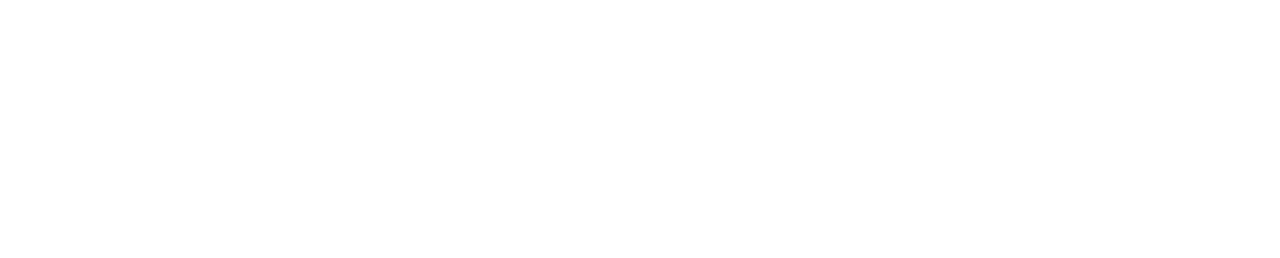
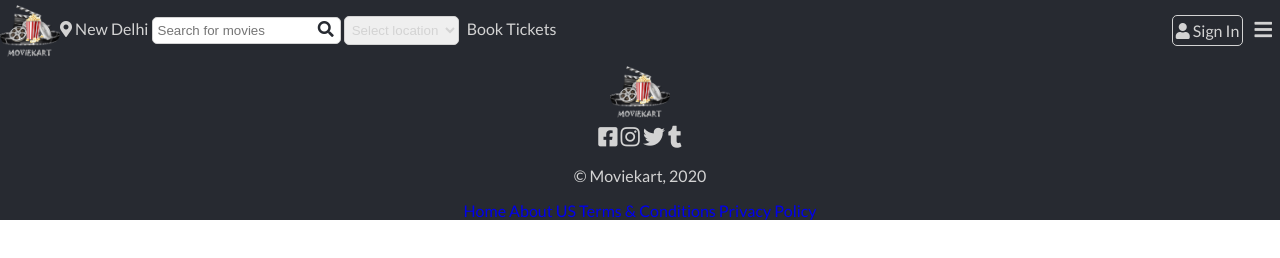
Before and after one commit to alishabab/movie-ticket-booking-website, a website: page index.html in a window 1280 px wide. Drawn offline with Linux system fonts and the light colour scheme.

Commit message:
Added navigation bar and footer

```diff
--- a/css/style.css
+++ b/css/style.css
@@ -0,0 +1,111 @@
+* {
+  box-sizing: border-box;
+  list-style: none;
+  text-decoration: none;
+}
+
+body {
+  font-family: 'Lato', sans-serif;
+  margin: 0;
+  padding: 0;
+}
+
+/* Working on header */
+
+.navbar {
+  width: 100%;
+  height: 60px;
+  /* background-color: #d3d3d3; */
+  background-color: #272a31;
+  display: flex;
+  justify-content: space-between;
+  align-items: center;
+  /* padding: 10px 10px; */
+
+}
+
+.left-nav {
+  display: flex;
+  align-items: center;
+}
+
+.navbar a{
+  /* color: #272a31; */
+  color: #d3d3d3;
+}
+
+.navbar a:hover{
+  color: #ec5242
+}
+
+.nav-item {
+  color: #d3d3d3;
+  /* margin-left: 3px; */
+}
+
+.nav-link {
+  margin-left: 5px;
+}
+
+.logo {
+  width: 60px;
+}
+
+.search {
+  position: relative;
+}
+
+.search-input {
+  border: 1px solid #d3d3d3;
+  border-radius: 5px;
+  padding: 5px 5px;
+}
+
+.fa-search {
+  position: absolute;
+  padding-top: 5px;
+  right: 10px;
+  color: #272a31;
+}
+
+.locations {
+  border: 1px solid #d3d3d3;
+  border-radius: 5px;
+  padding: 5px 3px;
+}
+.fa-bars {
+  font-size: 20px;
+  font-weight: 600;
+  padding: 0 8px;
+}
+
+.nav-btn {
+  border: 1px solid #d3d3d3;
+  border-radius: 5px;
+  padding: 5px 3px;
+}
+
+/* Working on footer */
+
+.footer {
+  text-align: center;
+  background-color: #272a31;
+  color: #d3d3d3;
+}
+
+.footer-social a{
+  color: #d3d3d3;
+  font-size: 22px;
+}
+
+/* Media Queries */
+
+@media only screen and (max-width: 768px) {
+  .locations {
+    display: none;
+  }
+
+  .search {
+    display: none;
+  }
+}
--- a/index.html
+++ b/index.html
@@ -3,10 +3,70 @@
 <head>
   <meta charset="UTF-8">
   <meta name="viewport" content="width=device-width, initial-scale=1.0">
-  <title>Moviekaet-Book Online Movie Tickets</title>
+  <title>Moviekart - Book Online Movie Tickets</title>
+  <link rel = "icon" href = "./images/favicon.png" type = "image/x-icon">
+  <link rel="stylesheet" href="https://cdnjs.cloudflare.com/ajax/libs/font-awesome/5.12.1/css/all.min.css">
+  <link href="https://fonts.googleapis.com/css?family=Lato&display=swap" rel="stylesheet">
   <link rel="stylesheet" href="./css/style.css">
 </head>
 <body>
+  <header>
+    <nav>
 
+
+      <div class="navbar">
+        <div class="left-nav">
+        <a href="index.html"><img src="./images/logo-name.png" alt="logo" class="nav-item logo logo-nav"></a>
+        <div class="nav-item">
+        <a href="#"><i class="fas fa-map-marker-alt"></i> New Delhi</a>
+        <span class="search">
+          <input type="text" placeholder="Search for movies" class="search-input"> <a href="#" class="search-btn"><i class="fas fa-search"></i></a>
+        </span>
+
+        <select class="nav-item locations">
+          <option value="" disabled selected>Select location</option>
+          <option value="Delhi">Delhi</option>
+          <option value="Mumbai">Mumbai</option>
+          <option value="Hyderabad">Hyderabad</option>
+          <option value="Chennai">Chennai</option>
+        </select>
+        <a href="bookings.html" class="nav-link">Book Tickets</a>
+      </div>
+    </div>
+        <div>
+          <a href="#" class="nav-item nav-btn"><i class="fas fa-user"></i> Sign In</a>
+          <a href="#" class="nav-item"><i class="fas fa-bars"></i></a>
+        </div>
+      </div>
+
+
+
+
+    </nav>
+  </header>
+
+  <main>
+
+  </main>
+
+  <footer>
+    <div class="footer">
+      <img src="./images/logo-name.png" class="logo" alt="">
+
+      <div class="footer-social">
+        <a href="#"><i class="fab fa-facebook-square"></i></a>
+        <a href="#"><i class="fab fa-instagram"></i></a>
+        <a href="#"><i class="fab fa-twitter"></i></a>
+        <a href="#"><i class="fab fa-tumblr"></i></a>
+      </div>
+      <p>© Moviekart, 2020</p>
+      <div class="footer-links">
+        <a href="./index.html">Home</a>
+        <a href="/about.html">About US</a>
+        <a href="#">Terms & Conditions</a>
+        <a href="#">Privacy Policy</a>
+      </div>
+    </div>
+  </footer>
 </body>
 </html>
```
Also changed, not shown: about.html (+4 -1 lines), bookings.html (+4 -1 lines), images/favicon.png (added), images/logo-name-1.png (added), images/logo-name.png (added), images/logo.png (added), 1 other file.
